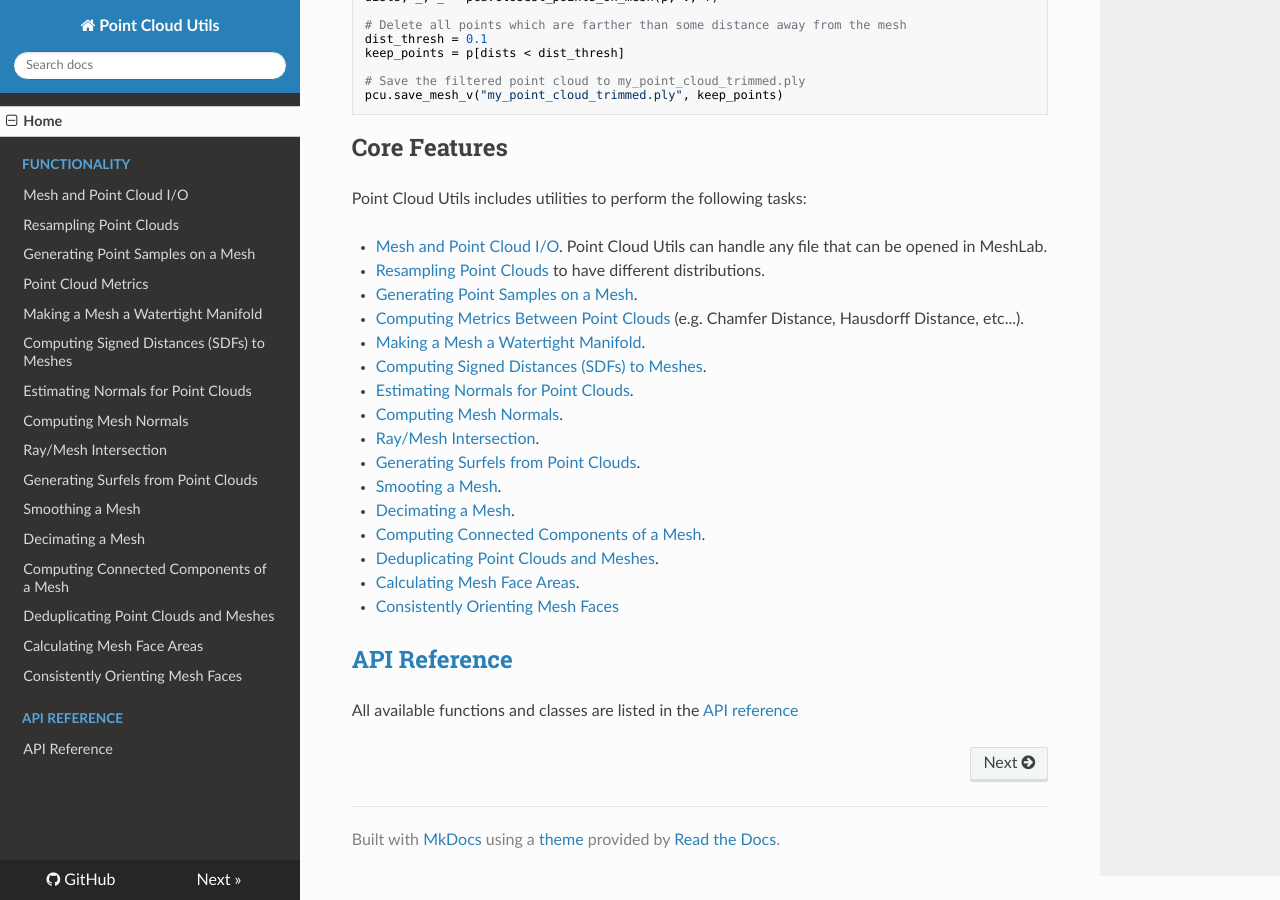
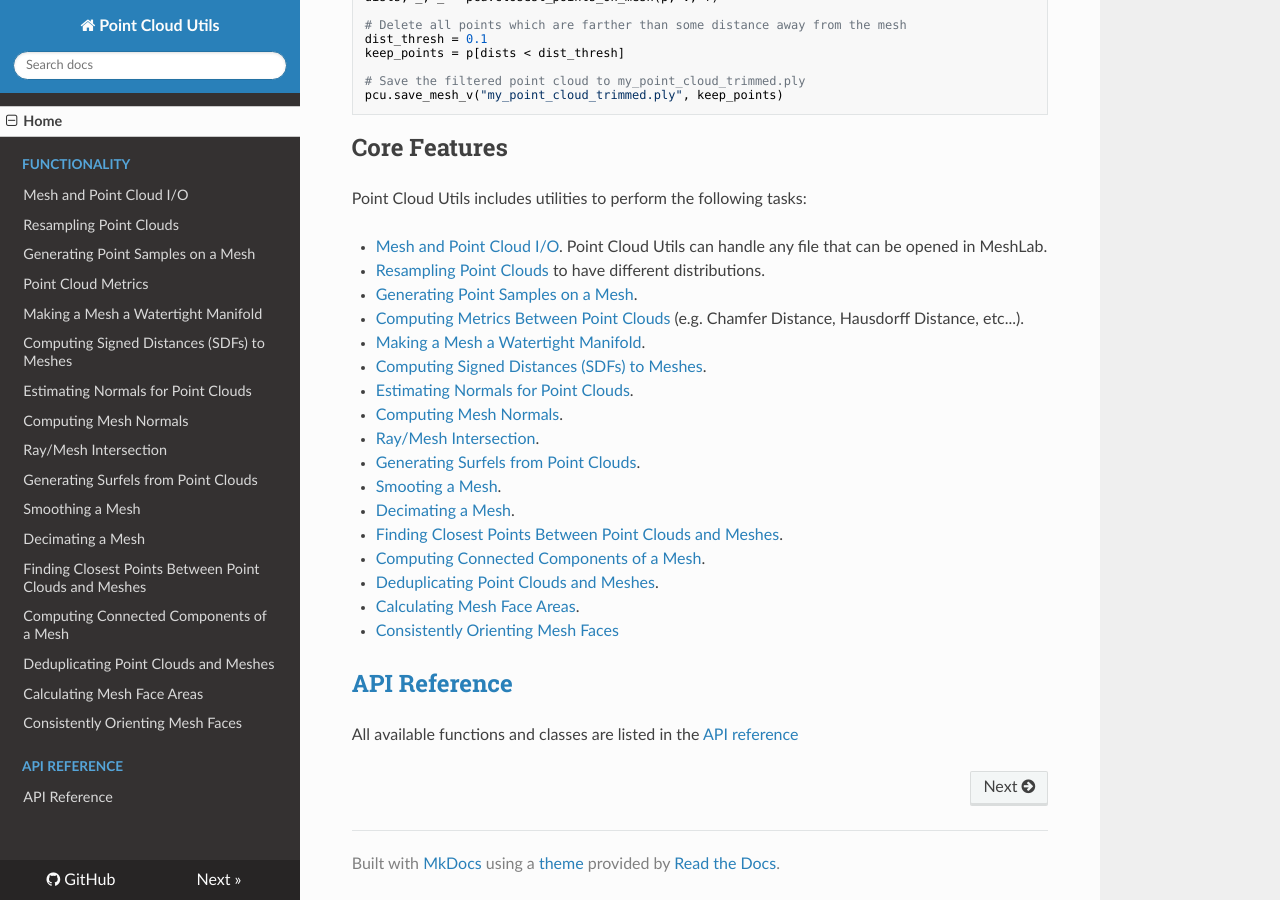
Before and after one commit to fwilliams/point-cloud-utils, an MkDocs documentation site: the page built from docs/docs/index.md, in a window 1280 px wide and 900 px high, scrolled down 753 px. Built offline with MkDocs 1.6.1, drawn with Linux system fonts in a browser that asks for light colours; nearby versions of some CDN libraries.

Commit message:
more docs

```diff
--- a/docs/docs/index.md
+++ b/docs/docs/index.md
@@ -55,7 +55,8 @@ Point Cloud Utils includes utilities to perform the following tasks:
 * [Generating Surfels from Point Clouds](sections/surfels).
 * [Smooting a Mesh](sections/mesh_smoothing).
 * [Decimating a Mesh](sections/mesh_decimation).
-* [Computing Connected Components of a Mesh](sections/computing_connected_components_of_a_mesh.md).
+* [Finding Closest Points Between Point Clouds and Meshes](sections/closest_point_on_mesh).
+* [Computing Connected Components of a Mesh](sections/computing_connected_components_of_a_mesh).
 * [Deduplicating Point Clouds and Meshes](sections/deduplicating_point_clouds_and_meshes).
 * [Calculating Mesh Face Areas](sections/calculating_mesh_face_areas).
 * [Consistently Orienting Mesh Faces](sections/consistently_orienting_mesh_faces.md)
--- a/docs/mkdocs.yml
+++ b/docs/mkdocs.yml
@@ -18,6 +18,7 @@ nav:
       - "Generating Surfels from Point Clouds": sections/surfels.md
       - "Smoothing a Mesh": sections/mesh_smoothing.md
       - "Decimating a Mesh": sections/mesh_decimation.md
+      - "Finding Closest Points Between Point Clouds and Meshes": sections/closest_point_on_mesh.md
       - "Computing Connected Components of a Mesh": sections/computing_connected_components_of_a_mesh.md
       - "Deduplicating Point Clouds and Meshes": sections/deduplicating_point_clouds_and_meshes.md
       - "Calculating Mesh Face Areas": sections/calculating_mesh_face_areas.md
```
Also changed, not shown: docs/docs/sections/closest_point_on_mesh.md (added, +23 -0 lines).
